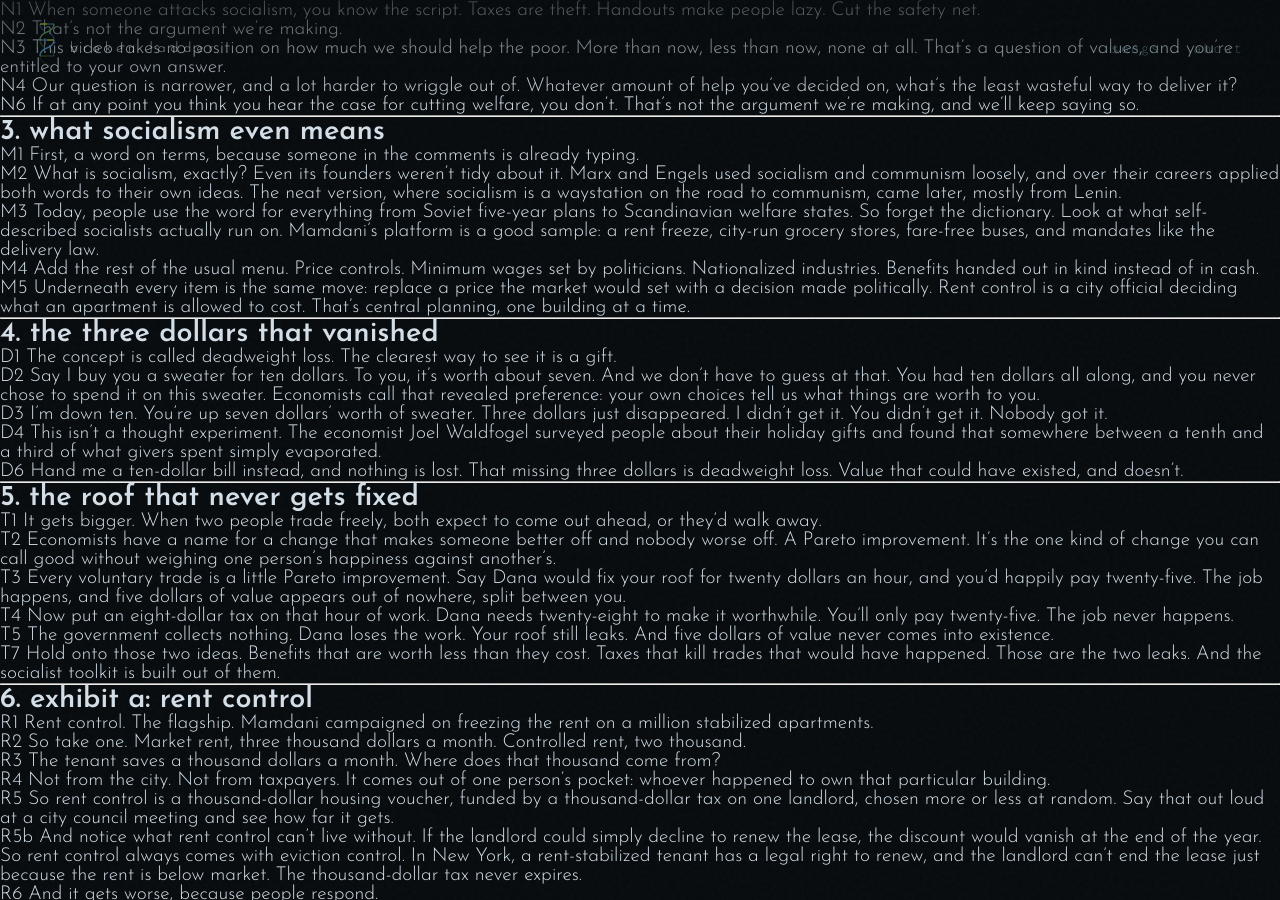
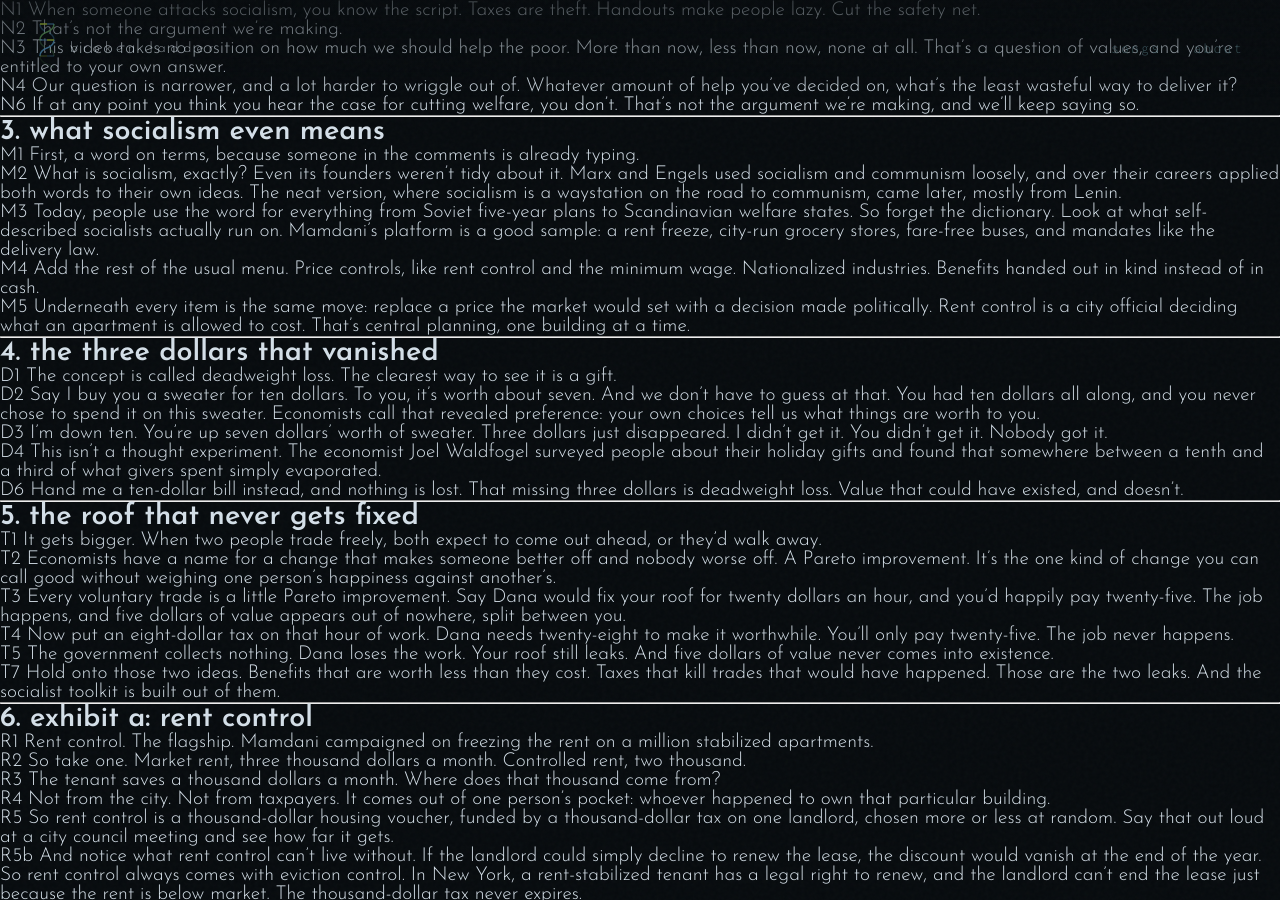
Before and after one commit to ClayShentrup/brokenladder, a Jekyll site: the page built from safety-net-vs-socialism/script.md, in a window 1280 px wide and 900 px high, scrolled down 480 px. Built offline with Jekyll 4.4.1, drawn with Linux system fonts in a browser that asks for light colours; our own code applies the rules of GitHub Pages for plain Markdown files.

Commit message:
economic illiteracy: minimum wage and rent control as examples of price controls
Co-Authored-By: Claude Opus 5.5 <noreply@anthropic.com>
Claude-Session: https://claude.ai/code/session_01BsiGF9St2tiTePmyBZgNDi

```diff
--- a/safety-net-vs-socialism/script.md
+++ b/safety-net-vs-socialism/script.md
@@ -52,7 +52,7 @@ M2 What is socialism, exactly? Even its founders weren't tidy about it. Marx and
 
 M3 Today, people use the word for everything from Soviet five-year plans to Scandinavian welfare states. So forget the dictionary. Look at what self-described socialists actually run on. Mamdani's platform is a good sample: a rent freeze, city-run grocery stores, fare-free buses, and mandates like the delivery law.
 
-M4 Add the rest of the usual menu. Price controls. Minimum wages set by politicians. Nationalized industries. Benefits handed out in kind instead of in cash.
+M4 Add the rest of the usual menu. Price controls, like rent control and the minimum wage. Nationalized industries. Benefits handed out in kind instead of in cash.
 
 M5 Underneath every item is the same move: replace a price the market would set with a decision made politically. Rent control is a city official deciding what an apartment is allowed to cost. That's central planning, one building at a time.
 
--- a/safety-net-vs-socialism/src/_mid.js
+++ b/safety-net-vs-socialism/src/_mid.js
@@ -83,7 +83,7 @@
   const strikeBar = (x1, y, x2, q) => { const u = eOut(prog(T, at(q), at(q) + 0.25)); if (u > 0) box(x1, y - 5, (x2 - x1) * u, 11, K.red); };
   // a list of lines that reveal on cues; rows: [text, cue, op]
   function rows(list, x, y, size, gap, op = {}) {
-    list.forEach(([s, q, o], i) => { const a = vis(at(q), op.out != null ? at(op.out) : null); if (a > 0) (o && o.mono ? M : D)(s, x, y + i * gap, size, Object.assign({ align: op.align || 'left', alpha: a, color: K.black }, op.style || {}, o || {})); else KC++; });
+    list.forEach(([s, q, o], i) => { const a = vis(at(q), op.out != null ? at(op.out) : null); if (a > 0) (o && o.mono ? M : D)(s, x, y + i * gap, (o && o.size) || size, Object.assign({ align: op.align || 'left', alpha: a, color: K.black }, op.style || {}, o || {})); else KC++; });
   }
   // the clean red/black paper background for chart scenes
   function paperBg() {
@@ -196,7 +196,7 @@
       rows([['a rent freeze', ['M3', 'rent freeze']], ['city-run grocery stores', ['M3', 'grocery']], ['fare-free buses', ['M3', 'fare-free']], ['delivery mandates', ['M3', 'delivery law']]], -360, -140, 56, 86);
     }, { out: c('M5') });
     if (T > c('M4') && T < c('M5') + 0.4) box(1040, 230, 760, 400, 'rgba(21,19,17,0.82)', vis(c('M4'), c('M5'))); else KC++;
-    if (T > c('M4')) { rows([['+ price controls', ['M4', 'Price controls']], ['+ politicians\' minimum wages', ['M4', 'Minimum']], ['+ nationalized industries', ['M4', 'Nationalized']], ['+ benefits in kind', ['M4', 'in kind']]], 1080, 300, 54, 90, { out: c('M5'), style: { color: K.cream, halo: 0 } }); } else KC += 8;
+    if (T > c('M4')) { rows([['+ price controls', ['M4', 'Price controls']], ['      e.g. rent control, the minimum wage', ['M4', 'rent control'], { color: '#e3a3a0', weight: 500, size: 34 }], ['+ nationalized industries', ['M4', 'Nationalized']], ['+ benefits in kind', ['M4', 'in kind']]], 1080, 300, 50, 86, { out: c('M5'), style: { color: K.cream, halo: 0 } }); } else KC += 8;
     banner('a price set by politics', 960, 200, 76, ['M5', 'decision made'], {});
     banner('central planning, one building at a time', 960, 330, 56, ['M5', 'central planning'], { bg: K.red });
   }
--- a/safety-net-vs-socialism/src/main.js
+++ b/safety-net-vs-socialism/src/main.js
@@ -244,7 +244,7 @@
   const strikeBar = (x1, y, x2, q) => { const u = eOut(prog(T, at(q), at(q) + 0.25)); if (u > 0) box(x1, y - 5, (x2 - x1) * u, 11, K.red); };
   // a list of lines that reveal on cues; rows: [text, cue, op]
   function rows(list, x, y, size, gap, op = {}) {
-    list.forEach(([s, q, o], i) => { const a = vis(at(q), op.out != null ? at(op.out) : null); if (a > 0) (o && o.mono ? M : D)(s, x, y + i * gap, size, Object.assign({ align: op.align || 'left', alpha: a, color: K.black }, op.style || {}, o || {})); else KC++; });
+    list.forEach(([s, q, o], i) => { const a = vis(at(q), op.out != null ? at(op.out) : null); if (a > 0) (o && o.mono ? M : D)(s, x, y + i * gap, (o && o.size) || size, Object.assign({ align: op.align || 'left', alpha: a, color: K.black }, op.style || {}, o || {})); else KC++; });
   }
   // the clean red/black paper background for chart scenes
   function paperBg() {
@@ -357,7 +357,7 @@
       rows([['a rent freeze', ['M3', 'rent freeze']], ['city-run grocery stores', ['M3', 'grocery']], ['fare-free buses', ['M3', 'fare-free']], ['delivery mandates', ['M3', 'delivery law']]], -360, -140, 56, 86);
     }, { out: c('M5') });
     if (T > c('M4') && T < c('M5') + 0.4) box(1040, 230, 760, 400, 'rgba(21,19,17,0.82)', vis(c('M4'), c('M5'))); else KC++;
-    if (T > c('M4')) { rows([['+ price controls', ['M4', 'Price controls']], ['+ politicians\' minimum wages', ['M4', 'Minimum']], ['+ nationalized industries', ['M4', 'Nationalized']], ['+ benefits in kind', ['M4', 'in kind']]], 1080, 300, 54, 90, { out: c('M5'), style: { color: K.cream, halo: 0 } }); } else KC += 8;
+    if (T > c('M4')) { rows([['+ price controls', ['M4', 'Price controls']], ['      e.g. rent control, the minimum wage', ['M4', 'rent control'], { color: '#e3a3a0', weight: 500, size: 34 }], ['+ nationalized industries', ['M4', 'Nationalized']], ['+ benefits in kind', ['M4', 'in kind']]], 1080, 300, 50, 86, { out: c('M5'), style: { color: K.cream, halo: 0 } }); } else KC += 8;
     banner('a price set by politics', 960, 200, 76, ['M5', 'decision made'], {});
     banner('central planning, one building at a time', 960, 330, 56, ['M5', 'central planning'], { bg: K.red });
   }
--- a/safety-net-vs-socialism/src/script.json
+++ b/safety-net-vs-socialism/src/script.json
@@ -96,7 +96,7 @@
   },
   {
    "id": "M4",
-   "text": "Add the rest of the usual menu. Price controls. Minimum wages set by politicians. Nationalized industries. Benefits handed out in kind instead of in cash.",
+   "text": "Add the rest of the usual menu. Price controls, like rent control and the minimum wage. Nationalized industries. Benefits handed out in kind instead of in cash.",
    "gap": 1.3
   },
   {
```
Also changed, not shown: safety-net-vs-socialism/narration/manifest.json, safety-net-vs-socialism/narration/raw/manifest.json, 2 other files.
